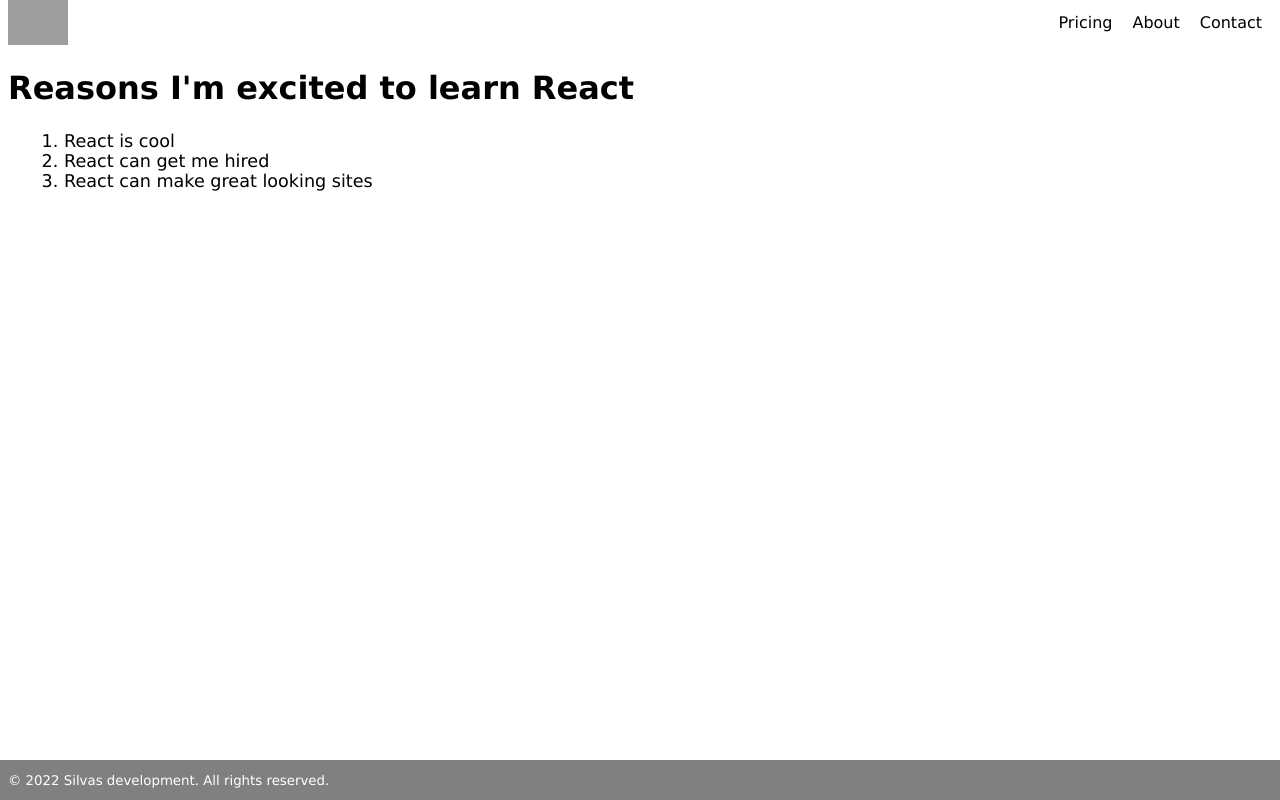
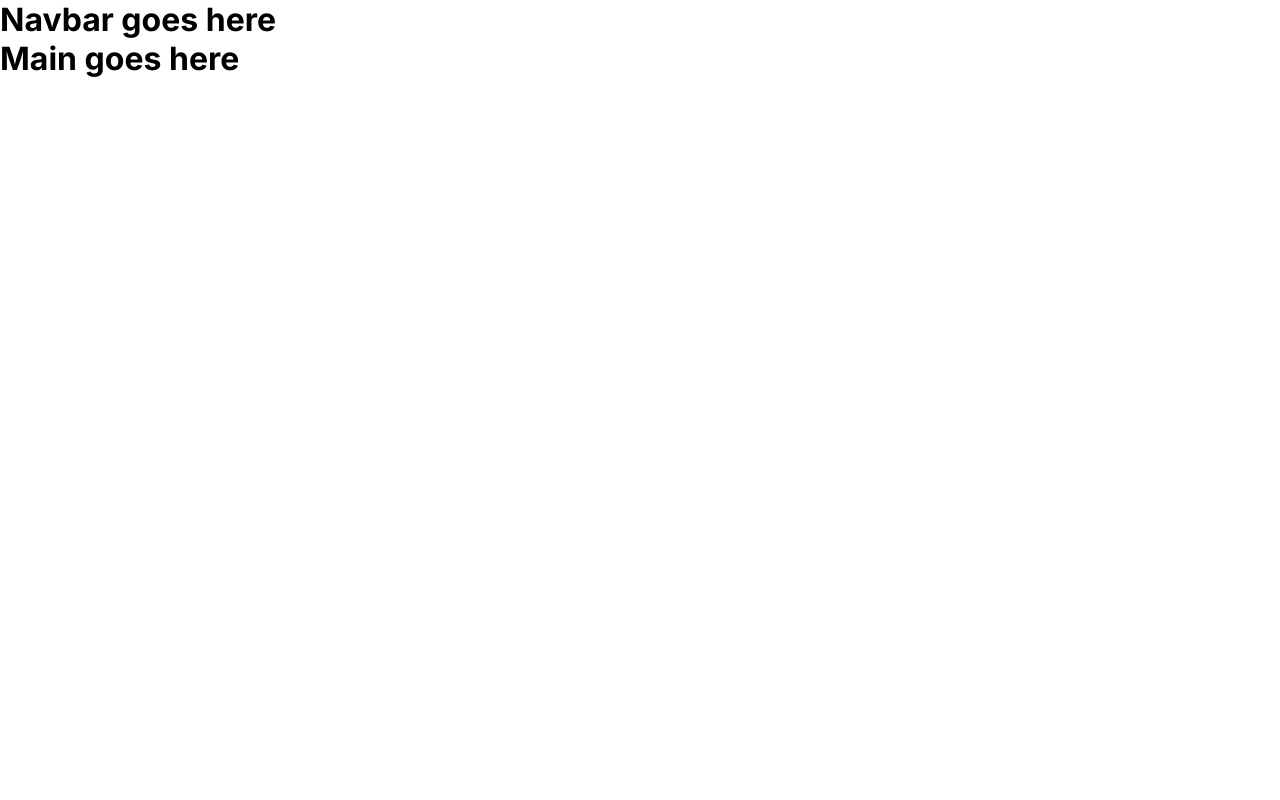
Before and after one commit to tsilvas0113/first-reactpage, a React (Create React App) app: page / in a window 1280 px wide. Built offline with nearby package versions, Linux system fonts and the light colour scheme; grey boxes are pictures that could not be loaded.

Commit message:
Setup project

```diff
--- a/public/index.html
+++ b/public/index.html
@@ -24,6 +24,12 @@
       work correctly both with client-side routing and a non-root public URL.
       Learn how to configure a non-root public URL by running `npm run build`.
     -->
+    <link rel="preconnect" href="https://fonts.googleapis.com" />
+    <link rel="preconnect" href="https://fonts.gstatic.com" crossorigin />
+    <link
+      href="https://fonts.googleapis.com/css2?family=Inter:wght@400;600;700&display=swap"
+      rel="stylesheet"
+    />
     <title>First React Page</title>
   </head>
   <body>
--- /dev/null
+++ b/src/App.js
@@ -0,0 +1,14 @@
+import React from "react"
+import Navbar from "./components/Navbar"
+import Main from "./components/Main"
+
+function App () {
+    return (
+        <div className="container">
+            <Navbar />
+            <Main />
+        </div>
+    )
+}
+
+export default App
--- a/src/Footer.js
+++ /dev/null
@@ -1,11 +0,0 @@
-import React from "react"
-
-function Footer () {
-    return (
-        <footer className='footer'>
-            <small>© 2022 Silvas development. All rights reserved.</small>
-        </footer>
-    )
-}
-
-export default Footer
--- a/src/Header.js
+++ /dev/null
@@ -1,19 +0,0 @@
-import React from "react"
-import logo from './react-logo.png'
-
-function Header () {
-    return (
-        <header>
-            <nav className='nav'>
-                <img className='logo' src={logo} alt='logo-img' />
-                <ul className='nav-items'>
-                    <li>Pricing</li>
-                    <li>About</li>
-                    <li>Contact</li>
-                </ul>
-            </nav>
-        </header>
-    )
-}
-
-export default Header
--- a/src/MainContent.js
+++ /dev/null
@@ -1,16 +0,0 @@
-import React from "react"
-
-function MainContent () {
-    return (
-        <div>
-            <h1 className='title'>Reasons I'm excited to learn React</h1>
-            <ol className='main-items'>
-                <li>React is cool</li>
-                <li>React can get me hired</li>
-                <li>React can make great looking sites</li>
-            </ol>
-        </div>
-    )
-}
-
-export default MainContent
--- /dev/null
+++ b/src/components/Main.js
@@ -0,0 +1,9 @@
+import React from "react"
+
+function Main () {
+    return (
+        <h1>Main goes here</h1>
+    )
+}
+
+export default Main
--- /dev/null
+++ b/src/components/Navbar.js
@@ -0,0 +1,10 @@
+import React from "react"
+import logo from '../react-logo.png'
+
+function Navbar () {
+    return (
+        <h1>Navbar goes here</h1>
+    )
+}
+
+export default Navbar
--- a/src/index.css
+++ b/src/index.css
@@ -2,53 +2,5 @@
     box-sizing: border-box;
     margin: 0;
     padding: 0;
-    font-family: Verdana, Geneva, Tahoma, sans-serif;
+    font-family: 'Inter', sans-serif;
 }
-
-.nav {
-    display: flex;
-    justify-content: space-between;
-    align-items: center;
-    margin: 0 .5rem;
-}
-
-.nav-items {
-    list-style: none;
-    display: flex;
-}
-
-.nav-items > li {
-    padding: 10px;
-}
-
-.logo {
-    width: 60px;
-}
-
-.title {
-    padding-left: .5rem;
-    margin: 1.5rem 0;
-}
-
-.main-items {
-    margin-bottom: 1.5rem;
-}
-
-.main-items > li {
-    margin-left: 4rem;
-    font-size: 1.1rem;
-}
-
-.footer {
-    background-color: gray;
-    display: flex;
-    align-items: center;
-    justify-content: flex-start;
-    height: 2.5rem;
-    font-size: 1rem;
-    padding-left: .5rem;
-    color: white;
-    position: absolute;
-    bottom: 0;
-    width: 100%;
-}
--- a/src/index.js
+++ b/src/index.js
@@ -1,19 +1,7 @@
 import React from "react"
 import ReactDOM from 'react-dom/client'
-import Header from "./Header"
-import MainContent from "./MainContent"
-import Footer from "./Footer"
+import App from "./App"
 import './index.css'
-
-function App () {
-    return (
-        <div>
-            <Header />
-            <MainContent />
-            <Footer />
-        </div>
-    )
-}
 
 const root = ReactDOM.createRoot(
     document.getElementById('root')
```
